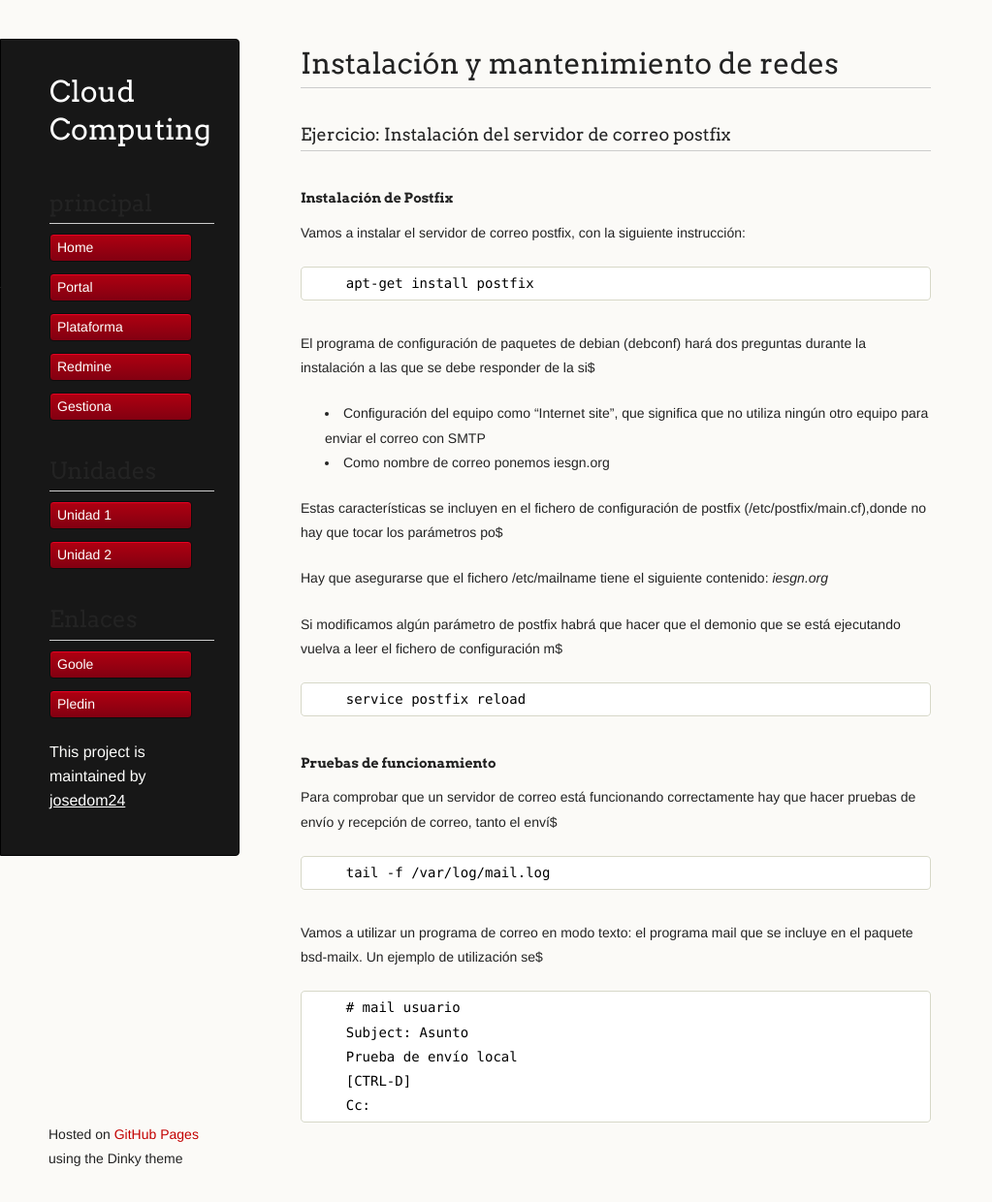
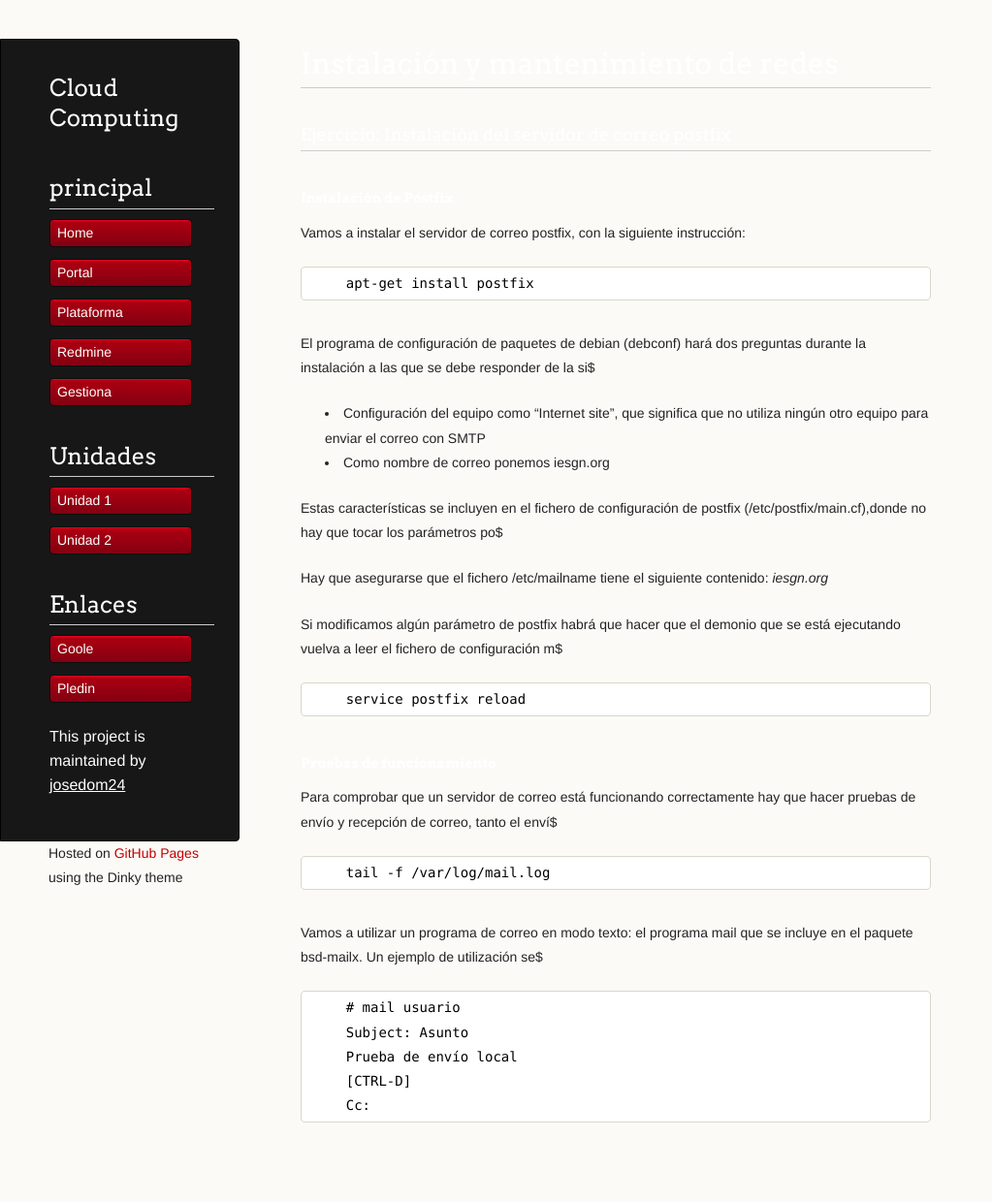
Before and after one commit to iesgn/cloud, a Jekyll site: the page built from index.md, in a window 1280 px wide and 1240 px high. Shown: the whole window at 97% size, without its empty margins (0-1023 px from the left). Built offline with Jekyll 4.4.1, drawn with Linux system fonts in a browser that asks for light colours.

Commit message:
Modificación de estilos

```diff
--- a/stylesheets/styles.css
+++ b/stylesheets/styles.css
@@ -38,7 +38,7 @@ line-height: 1.8em;
 }
 
 h1, h2, h3, h4, h5, h6 {
-  color:#232323;
+  color:#ffffff;
   margin:36px 0 10px;
 }
 
@@ -217,7 +217,7 @@ background-color: #171717;
 color: #FDFDFB;
   width:170px;
   float:left;
-  position:fixed;
+  /*position:fixed;*/
 border: 1px solid #000;
 -webkit-border-top-right-radius: 4px;
 -webkit-border-bottom-right-radius: 4px;
@@ -236,7 +236,7 @@ font-size: 16px;
 
 h1.header {
 font-family: Arvo, sans-serif;
-font-size: 30px;
+font-size: 24px;
 font-weight: 300;
 line-height: 1.3em;
 border-bottom: none;
@@ -328,7 +328,7 @@ section {
 footer {
   width:170px;
   float:left;
-  position:fixed;
+/*  position:fixed;*/
   bottom:10px;
 padding-left: 50px;
 }
```
